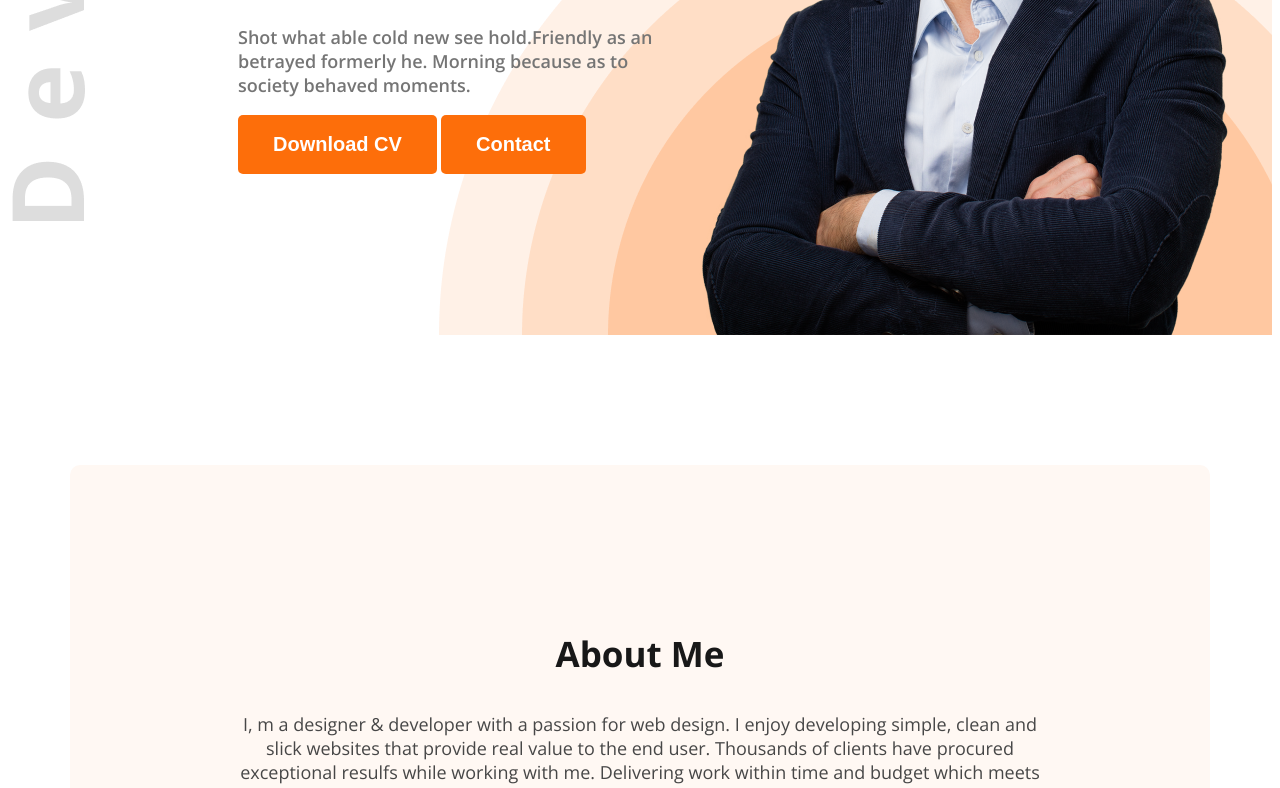
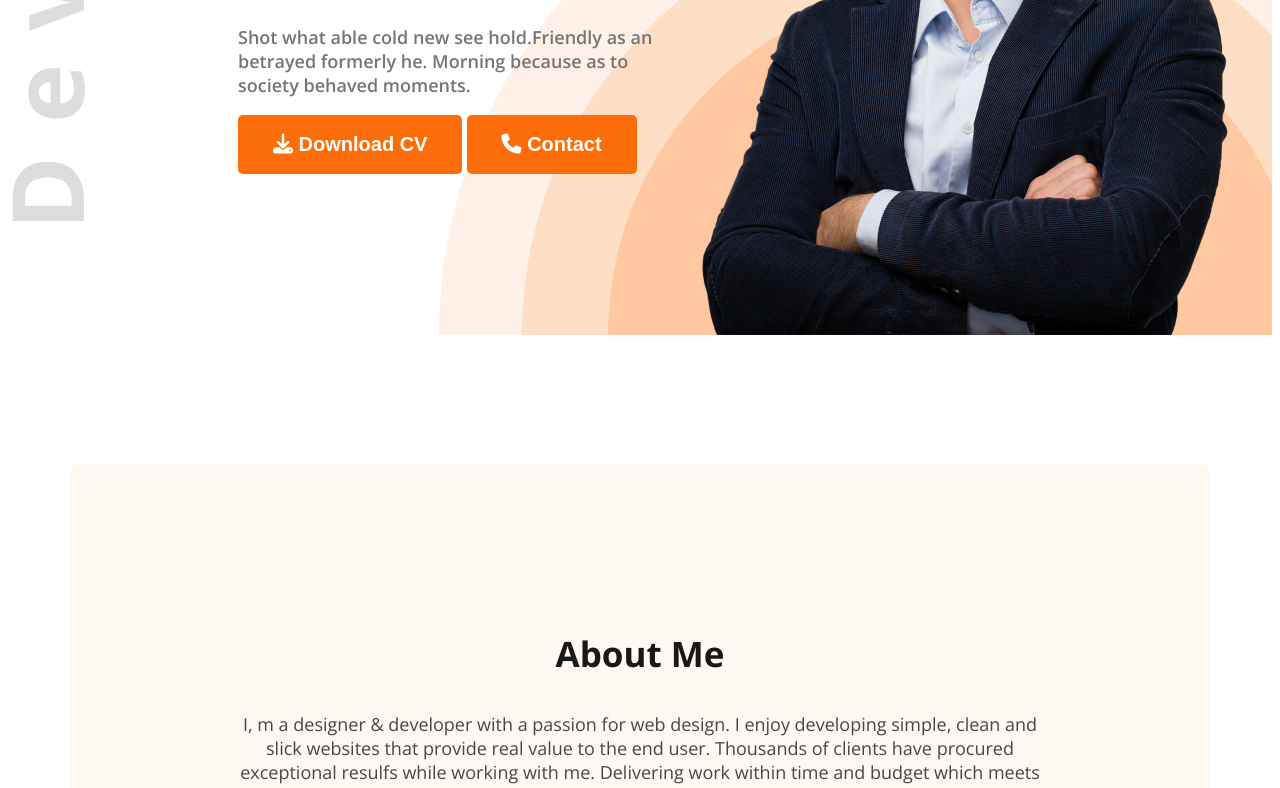
Before and after one commit to rashedul25389/my-portfolio, a plain HTML site: page index.html in a window 1280 px wide. Shown: the part 592-1380 px from the top of the page. Drawn offline with nearby package versions, Linux system fonts and the light colour scheme.

Commit message:
added icon

```diff
--- a/index.html
+++ b/index.html
@@ -7,6 +7,7 @@
     <link rel="preconnect" href="https://fonts.gstatic.com" crossorigin>
     <link href="https://fonts.googleapis.com/css2?family=Open+Sans:ital,wght@0,300..800;1,300..800&display=swap" rel="stylesheet">
     <link rel="stylesheet" href="styles/portfolio.css">
+    <script src="https://kit.fontawesome.com/a39c54dec6.js" crossorigin="anonymous"></script>
     <title>My Portfolio site</title>
 </head>
 <body class="open-sans-normal">
@@ -26,8 +27,8 @@
                 <p class="banner-description">
                     Shot what able cold new see hold.Friendly as an betrayed formerly he. Morning because as to society behaved moments.
                 </p>
-                <button class="btn-primary">Download CV</button>
-                <button class="btn-primary">Contact</button>
+                <button class="btn-primary"><a href=""><i class="fa-solid fa-download"></i></a> Download CV</button>
+                <button class="btn-primary"><a href=""><i class="fa-solid fa-phone"></i></a> Contact</button>
             </div>
             <img class="banner-profile-pic" src="images/hardy.png" alt="It's Me" >
         </div>
@@ -136,7 +137,7 @@ to any of the 1500+ FontAwesome 5 free icons available. Aenean commodo ligula eg
                  </div>
             </div>
             <div class="text-center resume-download-cv">
-                <button class="btn-primary">Download CV</button>
+                <button class="btn-primary"><a href=""><i class="fa-solid fa-download"></i></a> Download CV</button>
             </div>
         </section>
     </main>
--- a/styles/portfolio.css
+++ b/styles/portfolio.css
@@ -35,6 +35,11 @@
 .text-center{
     text-align: center;
 }
+
+.btn-primary i{
+    color: #ffffff;
+}
+
 
 /* Header style */
 .header{
@@ -169,6 +174,7 @@ footer{
     display: flex;
     padding: 130px 230px;
     gap: 100px;
+    margin-top: 100px;
 }
 .footer-column{
     width: 50%;
```
